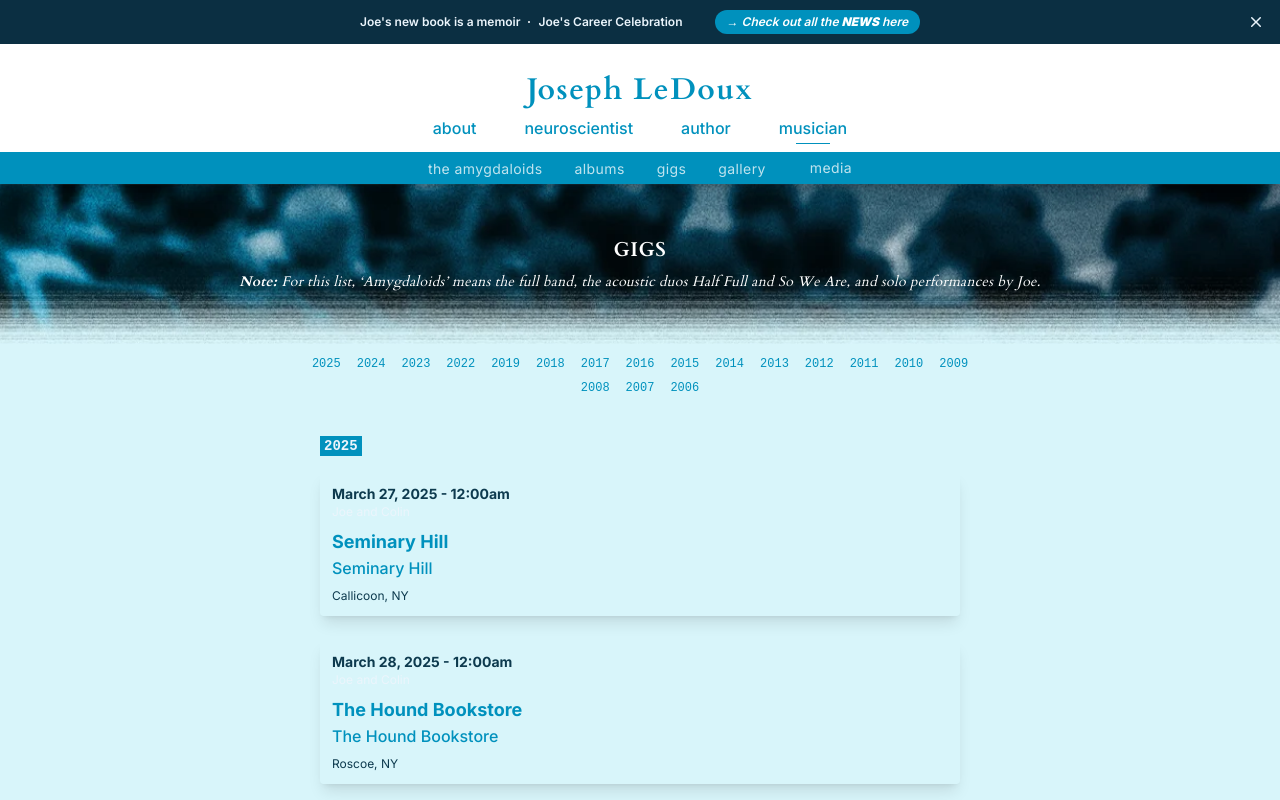
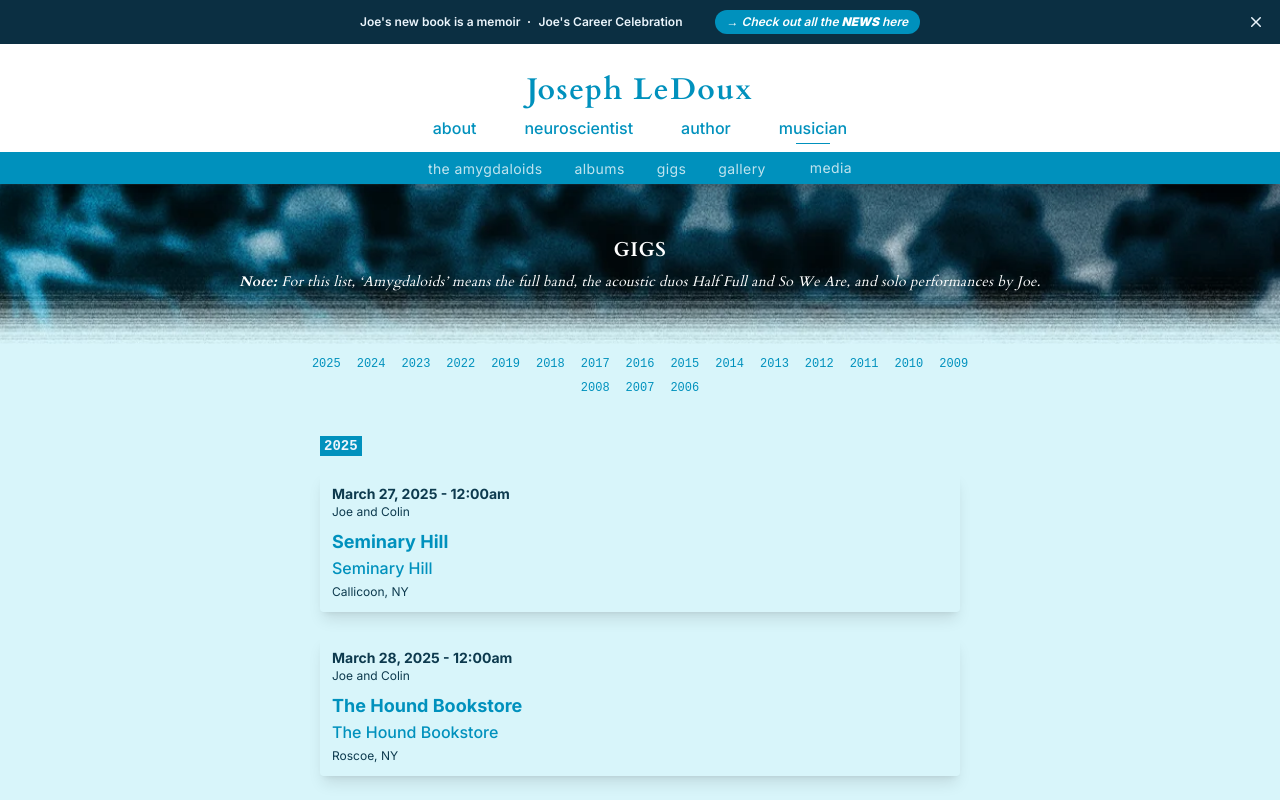
Before and after one commit to imercadal/joe-ledoux, a Next.js app: page /musician/gigs in a window 1280 px wide. Shown: the top 800 px of the page. Built offline with nearby package versions, Linux system fonts and the light colour scheme; a web font is replaced by a local one.

Commit message:
Adj Gigs

```diff
--- a/app/musician/gigs/FullShowList.tsx
+++ b/app/musician/gigs/FullShowList.tsx
@@ -21,10 +21,10 @@ export default function ShowList({ shows }: { shows: Show[] }) {
                   }).replace(' ', '').toLowerCase()}
                 </strong>
               </p>
-              <p className='text-xs mb-2'>{show.band}</p>
+              <p className='text-dark text-xs mb-2'>{show.band}</p>
               <h4 className="text-lg font-bold">{show.title}</h4>
-              <h2 className='mb-2'>{show.venue}</h2>
-              {show.address && <p className="text-dark text-xs">{show.address}</p>}
+              <h2 className='inline mb-2'>{show.venue}</h2>
+              {show.address && <p className="mt-1 text-dark text-xs">{show.address}</p>}
               {show.notes && <p className="text-dark text-xs mt-1">{show.notes}</p>}
             </div>
           </li>
--- a/app/musician/show-data.ts
+++ b/app/musician/show-data.ts
@@ -3,7 +3,7 @@ export interface Show {
     title?: string;
     band?: string;
     date: Date;
-    venue: string;
+    venue?: string;
     address?: string;
     notes?: string;
     photoUrl?: string;
@@ -22,7 +22,6 @@ export const shows: Show[] = [
     _id: 2,
     title: "Philoctetes Center for Imagination and Creativity",
     date: new Date("2006-12-16"),
-    venue: "Philoctetes Center",
     address: "NYC"
   },
   {
@@ -32,16 +31,10 @@ export const shows: Show[] = [
     venue: "Cornelia Street Cafe",
     address: "NYC"
   },
-  {
-    _id: 4,
-    title: "Cornelia Street Cafe",
-    date: new Date("2007-03-19"),
-    venue: "Cornelia Street Cafe",
-    address: "NYC"
-  },
+
   {
         _id: 5,
-    title: "Madison Square Garden, NYU Graduation",
+    title: "NYU Graduation",
     date: new Date("2007-05-08"),
     venue: "Madison Square Garden",
     address: "NYC"
@@ -57,28 +50,24 @@ export const shows: Show[] = [
         _id: 7,
     title: "John F. Kennedy Center, Millennium Stage",
     date: new Date("2008-01-03"),
-    venue: "John F. Kennedy Center",
     address: "Washington, DC"
   },
   {
-        _id: 8,
+    _id: 8,
     title: "Exit Art, Common Senses",
     date: new Date("2008-02-29"),
-    venue: "Exit Art",
     address: "NYC"
   },
   {
         _id: 9,
     title: "Arlene’s Grocery",
     date: new Date("2008-03-11"),
-    venue: "Arlene’s Grocery",
     address: "NYC"
   },
   {
         _id: 10,
     title: "92d Street Y",
     date: new Date("2008-04-03"),
-    venue: "92d Street Y",
     address: "NYC"
   },
   {
@@ -90,7 +79,7 @@ export const shows: Show[] = [
   },
   {
         _id: 12,
-    title: "Off the Grid, Earth Day Festival",
+    title: "Earth Day Festival",
     date: new Date("2008-04-19"),
     venue: "Off the Grid",
     address: "NYC"
@@ -106,27 +95,23 @@ export const shows: Show[] = [
         _id: 14,
     title: "Lakeside Lounge",
     date: new Date("2009-06-02"),
-    venue: "Lakeside Lounge",
     address: "NYC"
   },
   {
         _id: 15,
     title: "Kenny’s Castaways",
     date: new Date("2009-09-24"),
-    venue: "Kenny’s Castaways",
     address: "NYC"
   },
   {    _id: 16,
     title: "Mind Science Foundation",
     date: new Date("2009-12-08"),
-    venue: "Mind Science Foundation",
     address: "San Antonio, TX"
   },
   {
         _id: 17,
     title: "The Rubin Museum of Tibetan Art",
     date: new Date("2010-04-19"),
-    venue: "Rubin Museum of Tibetan Art",
     address: "NYC",
     notes: "with LeNYC"
   },
@@ -160,7 +145,6 @@ export const shows: Show[] = [
         _id: 22,
     title: "Newmark Theatre",
     date: new Date("2010-08-29"),
-    venue: "Newmark Theatre",
     address: "Portland, OR"
   },
   {
@@ -175,7 +159,6 @@ export const shows: Show[] = [
     title: "Banjo Jims",
     band: "Amygdaloids",
     date: new Date("2011-05-13"),
-    venue: "Banjo Jims",
     address: "NYC"
   },
   {
@@ -183,7 +166,6 @@ export const shows: Show[] = [
     title: "World Science Fair",
     band: "Amygdaloids",
     date: new Date("2011-06-03"),
-    venue: "World Science Fair",
     address: "NYC"
   },
   {
@@ -191,7 +173,6 @@ export const shows: Show[] = [
     title: "Coco 66",
     band: "Amygdaloids",
     date: new Date("2011-06-26"),
-    venue: "Coco 66",
     address: "NYC"
   },
   {
@@ -199,7 +180,6 @@ export const shows: Show[] = [
     title: "Goggies Lounge",
     band: "Amygdaloids",
     date: new Date("2011-08-12"),
-    venue: "Goggies Lounge",
     address: "NYC"
   },
   {
@@ -207,7 +187,6 @@ export const shows: Show[] = [
     title: "The Living Room",
     band: "Amygdaloids",
     date: new Date("2011-08-16"),
-    venue: "The Living Room",
     address: "NYC"
   },
   {
@@ -222,7 +201,7 @@ export const shows: Show[] = [
   // 2012 Shows
   {
     _id: 36,
-    title: "CD release for All in Our Minds at Bowery Electric",
+    title: 'CD release for "All in Our Minds" at Bowery Electric',
     band: "Amygdaloids",
     date: new Date("2012-01-26"),
     venue: "Bowery Electric",
@@ -233,12 +212,11 @@ export const shows: Show[] = [
     title: "Bar East",
     band: "Amygdaloids",
     date: new Date("2012-03-29"),
-    venue: "Bar East",
     address: "NYC"
   },
   {
     _id: 38,
-    title: "I am Science the Bell House",
+    title: "I Am Science",
     band: "Amygdaloids",
     date: new Date("2012-04-03"),
     venue: "The Bell House",
@@ -258,7 +236,6 @@ export const shows: Show[] = [
     title: "New York Academy of Sciences",
     band: "Amygdaloids",
     date: new Date("2012-03-27"),
-    venue: "New York Academy of Sciences",
     address: "NYC"
   },
   {
@@ -358,8 +335,7 @@ export const shows: Show[] = [
     band: "Joe and Colin",
     date: new Date("2013-12-13"),
     venue: "Black Box Theatre, NYU Tisch School",
-    address: "NYC",
-    notes: "Joe and Colin"
+    address: "NYC"
   },
   {
     _id: 58,
@@ -367,19 +343,16 @@ export const shows: Show[] = [
     band: "Joe and Colin",
     date: new Date("2013-12-18"),
     venue: "Cantina Royale",
-    address: "NYC",
-    notes: "Joe and Colin"
+    address: "NYC"
   },
 
   // 2014 Shows
   {
     _id: 59,
     title: "Cameo Galler",
-    band: "Joe and Amanda",
+    band: "Joe, Daniela, Tyler, and Amanda",
     date: new Date("2014-02-23"),
-    venue: "Cameo Galler",
-    address: "NYC",
-    notes: "Joe, Daniela, Tyler, and Amanda"
+    address: "NYC"
   },
   {
     _id: 60,
```
